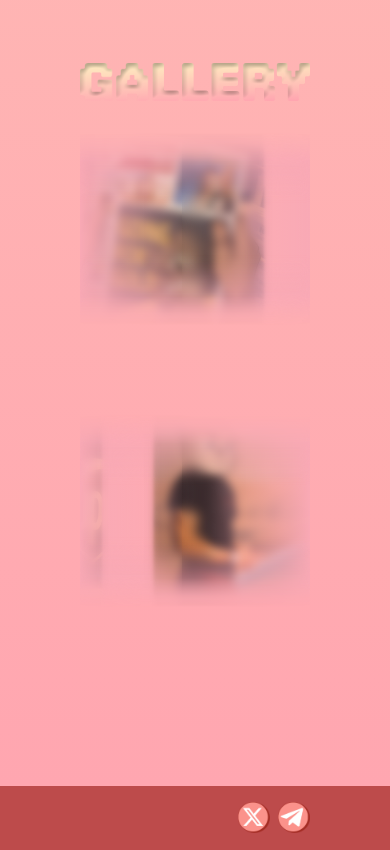
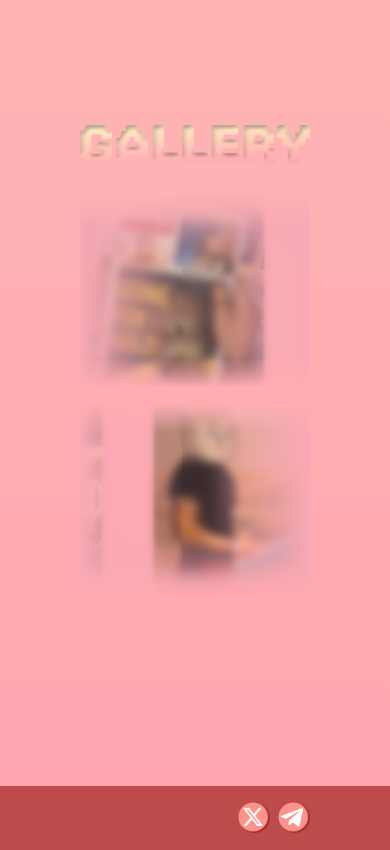
Before and after one commit to noleforte/hoop, a React (Create React App) app: page / in a window 390 px wide. Shown: the part 2800-3650 px from the top of the page. Built offline with nearby package versions, Linux system fonts and the light colour scheme.

Commit message:
Refactor InfiniteScrollRow component to allow customizable blur effects for top and bottom gradients; update Gallery component styles for improved layout and responsiveness; refresh ESLint cache and binary files in the default-development directory.

```diff
--- a/src/components/Gallery.js
+++ b/src/components/Gallery.js
@@ -35,22 +35,26 @@ const Gallery = () => {
         </div>
 
         {/* Two separate tunnels with moving images */}
-        <div className="relative mx-auto max-w-7xl space-y-8">
+        <div className="relative mx-auto max-w-7xl space-y-2">
           {/* First tunnel - moving right */}
-          <div className="relative h-[250px] sm:h-[350px] md:h-[450px] mb-8">
+          <div className="relative h-[200px] sm:h-[300px] md:h-[400px]">
             <InfiniteScrollRow
               images={galleryImages.slice(0, 8)}
               direction="right"
               speed={45}
+              blurTop={true}
+              blurBottom={false}
             />
           </div>
 
           {/* Second tunnel - moving left */}
-          <div className="relative h-[250px] sm:h-[350px] md:h-[450px]">
+          <div className="relative h-[200px] sm:h-[300px] md:h-[400px]">
             <InfiniteScrollRow
               images={galleryImages.slice(6, 13)}
               direction="left"
               speed={40}
+              blurTop={false}
+              blurBottom={true}
             />
           </div>
         </div>
--- a/src/components/InfiniteScrollRow.jsx
+++ b/src/components/InfiniteScrollRow.jsx
@@ -1,7 +1,7 @@
 import { motion } from "framer-motion";
 import React from "react";
 
-export default function InfiniteScrollRow({ images, direction = "right", speed = 30 }) {
+export default function InfiniteScrollRow({ images, direction = "right", speed = 30, blurTop = true, blurBottom = true }) {
   // Создаем бесконечный цикл изображений
   const infiniteImages = [...images, ...images, ...images, ...images, ...images, ...images, ...images];
 
@@ -10,8 +10,8 @@ export default function InfiniteScrollRow({ images, direction = "right", speed =
       {/* Градиентные накладки для эффекта рассеивания */}
       <div className="absolute left-0 top-0 bottom-0 w-32 bg-gradient-to-r from-[#f9a9b5] to-transparent z-10 pointer-events-none backdrop-blur-sm" />
       <div className="absolute right-0 top-0 bottom-0 w-32 bg-gradient-to-l from-[#f9a9b5] to-transparent z-10 pointer-events-none backdrop-blur-sm" />
-      <div className="absolute top-0 left-0 right-0 h-16 bg-gradient-to-b from-[#f9a9b5] to-transparent z-10 pointer-events-none blur-sm" />
-      <div className="absolute bottom-0 left-0 right-0 h-16 bg-gradient-to-t from-[#f9a9b5] to-transparent z-10 pointer-events-none blur-sm" />
+      {blurTop && <div className="absolute top-0 left-0 right-0 h-16 bg-gradient-to-b from-[#f9a9b5] to-transparent z-10 pointer-events-none blur-sm" />}
+      {blurBottom && <div className="absolute bottom-0 left-0 right-0 h-16 bg-gradient-to-t from-[#f9a9b5] to-transparent z-10 pointer-events-none blur-sm" />}
 
       {/* Бесконечный туннель с улучшенной анимацией */}
       <motion.div
```
